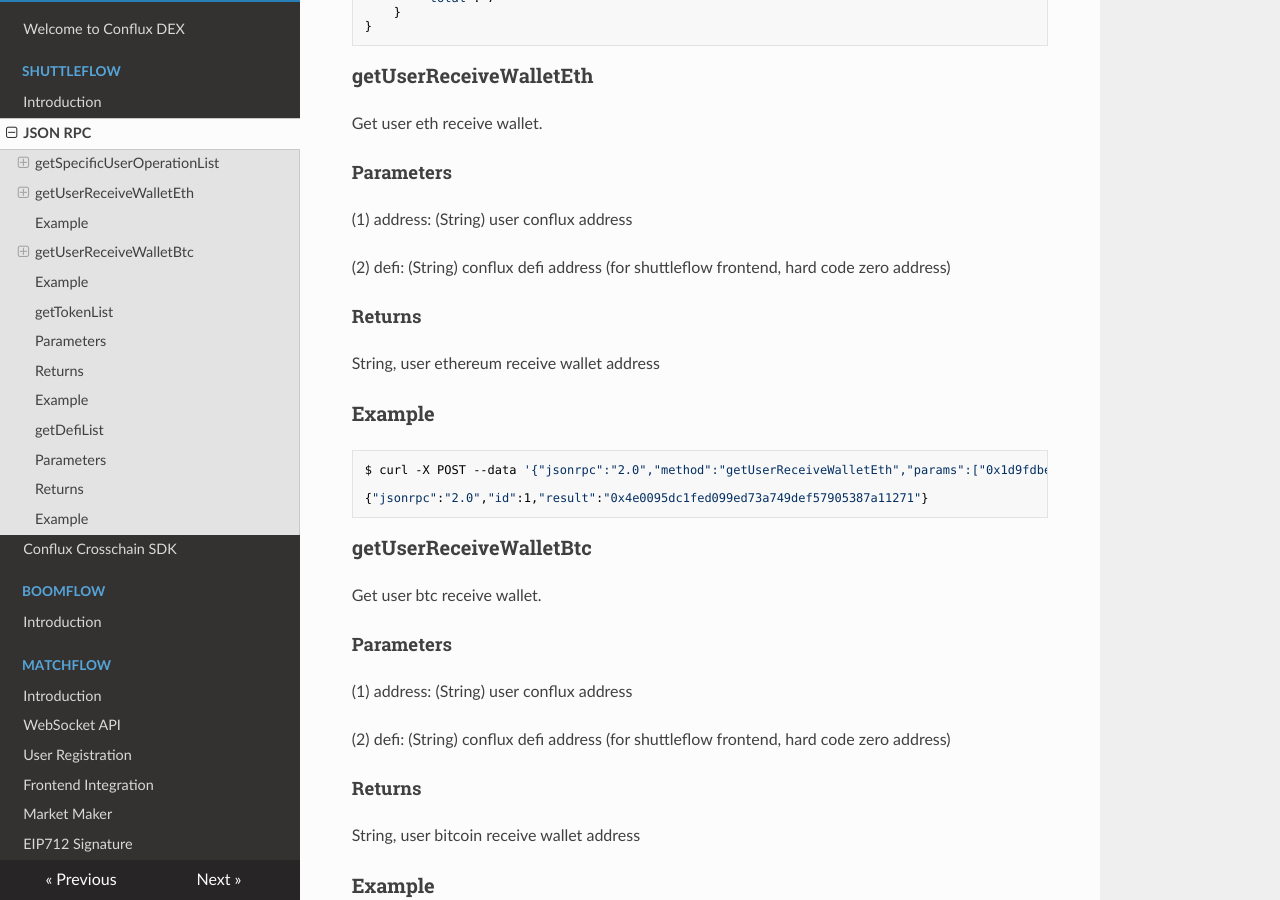
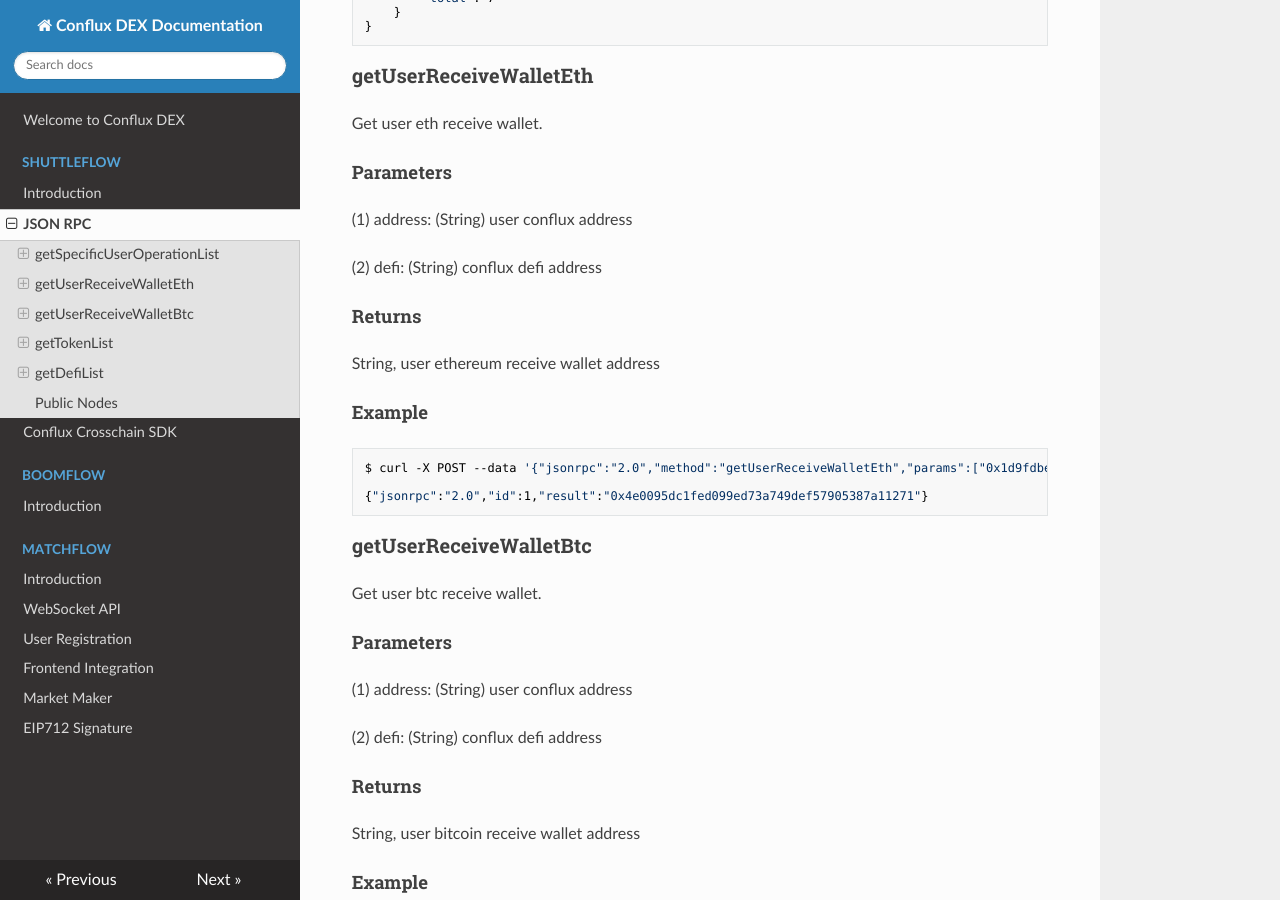
Before and after one commit to posaggen/conflux-dex-docs, an MkDocs documentation site: the page built from docs/shuttleflow/json_rpc.md, in a window 1280 px wide and 900 px high, scrolled down 1781 px. Built offline with MkDocs 1.6.1, drawn with Linux system fonts in a browser that asks for light colours; nearby versions of some CDN libraries; some of the changed text lies outside the part shown.

Commit message:
fix description

````diff
--- a/docs/shuttleflow/json_rpc.md
+++ b/docs/shuttleflow/json_rpc.md
@@ -8,7 +8,7 @@
 {
     "type": "mint" | "burn"
     "token": "btc" | "eth" | lowercase erc20 address
-    "defi": conflux defi address (for shuttleflow frontend, hard code zero address)
+    "defi": conflux defi address (or zero address)
     "address": user conflux address
     "status": ["doing", "finished"]
 }
@@ -109,10 +109,10 @@
 #### Parameters
 (1) address: (String) user conflux address
 
-(2) defi: (String) conflux defi address (for shuttleflow frontend, hard code zero address)
+(2) defi: (String) conflux defi address
 #### Returns
 String, user ethereum receive wallet address
-### Example
+#### Example
 ```bash
 $ curl -X POST --data '{"jsonrpc":"2.0","method":"getUserReceiveWalletEth","params":["0x1d9fdbe7cad3d82cc539b3b7c8bd8a8437ad5b58", "0x0000000000000000000000000000000000000000"],"id":1}' -H "Content-Type: application/json" https://dev.shuttleflow.io
 
@@ -124,10 +124,10 @@
 #### Parameters
 (1) address: (String) user conflux address
 
-(2) defi: (String) conflux defi address (for shuttleflow frontend, hard code zero address)
+(2) defi: (String) conflux defi address
 #### Returns
 String, user bitcoin receive wallet address
-### Example
+#### Example
 ```bash
 $ curl -X POST --data '{"jsonrpc":"2.0","method":"getUserReceiveWalletBtc","params":["0x1d9fdbe7cad3d82cc539b3b7c8bd8a8437ad5b58", "0x0000000000000000000000000000000000000000"],"id":1}' -H "Content-Type: application/json" https://dev.shuttleflow.io
 
@@ -136,27 +136,27 @@
 
 ### getTokenList
 Get token list supported by shuttleflow
-### Parameters
+#### Parameters
 null
-### Returns
+#### Returns
 List of Object
-### Example
+#### Example
 ```bash
 curl -X POST --data '{"jsonrpc":"2.0","method":"getTokenList","params":[""],"id":1}' -H "Content-Type: application/json" https://dev.shuttleflow.io
 ```
 
 ### getDefiList
 Get defi list supported by shuttleflow
-### Parameters
+#### Parameters
 null
-### Returns
+#### Returns
 List of Object
-### Example
+#### Example
 ```bash
 curl -X POST --data '{"jsonrpc":"2.0","method":"getDefiList","params":[""],"id":1}' -H "Content-Type: application/json" https://dev.shuttleflow.io
 ```
 
-## Public Nodes
+### Public Nodes
 
 Now we provide public api endpoint for both mainnet and testnet of shuttleflow:
 
````
